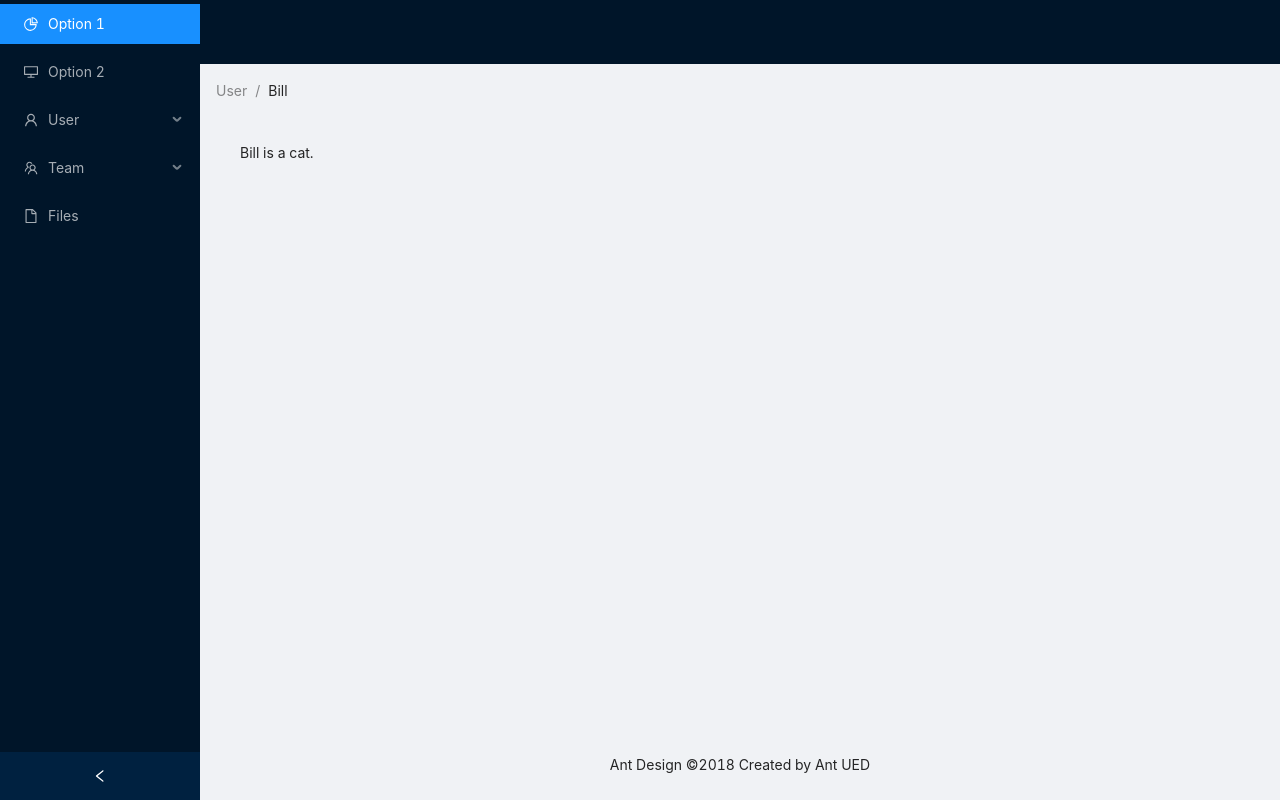
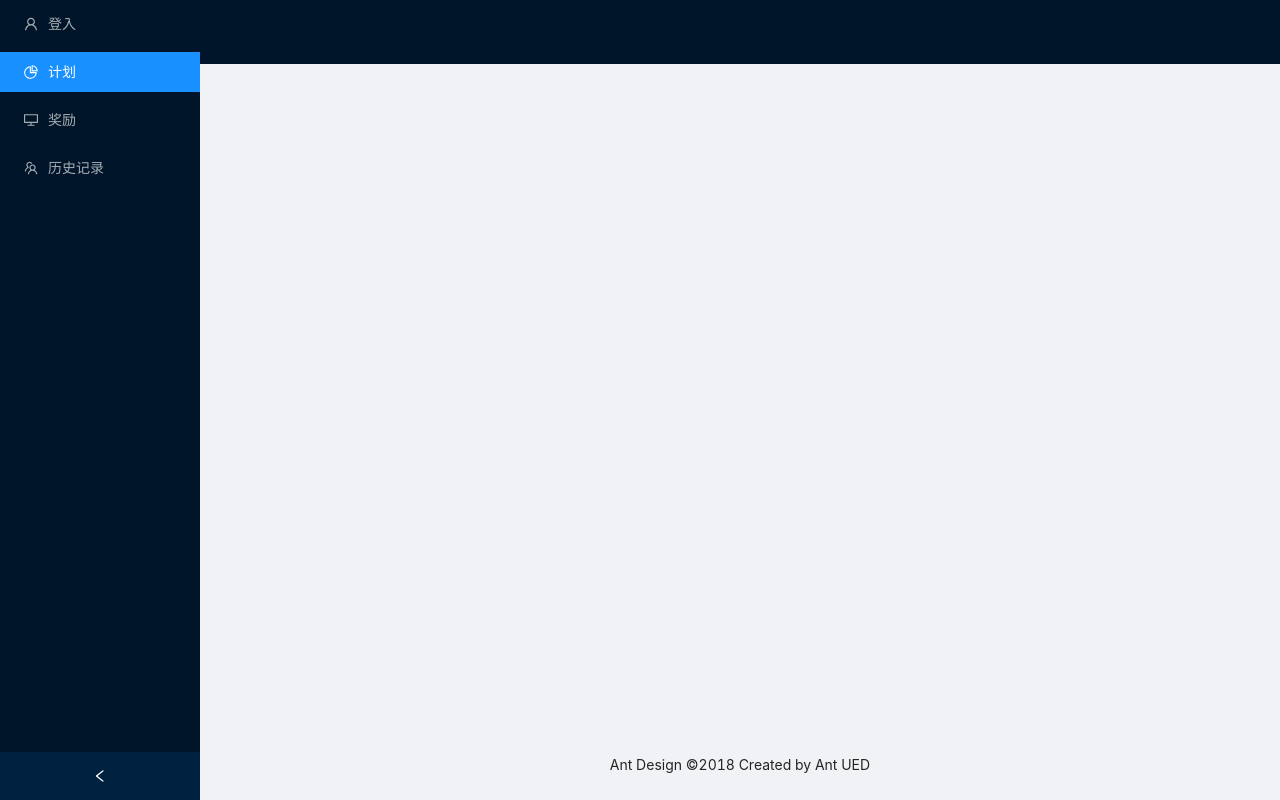
Before and after one commit to MattisZheng/sisyphus_stone, a React (Vite) app: page / in a window 1280 px wide. Built offline with nearby package versions, Linux system fonts and the light colour scheme.

Commit message:
update Sider

```diff
--- a/src/App.jsx
+++ b/src/App.jsx
@@ -13,11 +13,11 @@ function getItem(label, key, icon, children) {
 }
 
 const items = [
-  getItem("Option 1", "1", <PieChartOutlined />),
-  getItem("Option 2", "2", <DesktopOutlined />),
-  getItem("User", "sub1", <UserOutlined />, [getItem("Tom", "3"), getItem("Bill", "4"), getItem("Alex", "5")]),
-  getItem("Team", "sub2", <TeamOutlined />, [getItem("Team 1", "6"), getItem("Team 2", "8")]),
-  getItem("Files", "9", <FileOutlined />),
+  // auth
+  getItem("登入", "0", <UserOutlined />),
+  getItem("计划", "1", <PieChartOutlined />),
+  getItem("奖励", "2", <DesktopOutlined />),
+  getItem("历史记录", "3", <TeamOutlined />),
 ];
 
 function App() {
@@ -29,7 +29,6 @@ function App() {
       }}
     >
       <Sider collapsible collapsed={collapsed} onCollapse={(value) => setCollapsed(value)}>
-        <div className="logo" />
         <Menu theme="dark" defaultSelectedKeys={["1"]} mode="inline" items={items} />
       </Sider>
       <Layout className="site-layout">
@@ -43,25 +42,7 @@ function App() {
           style={{
             margin: "0 16px",
           }}
-        >
-          <Breadcrumb
-            style={{
-              margin: "16px 0",
-            }}
-          >
-            <Breadcrumb.Item>User</Breadcrumb.Item>
-            <Breadcrumb.Item>Bill</Breadcrumb.Item>
-          </Breadcrumb>
-          <div
-            className="site-layout-background"
-            style={{
-              padding: 24,
-              minHeight: 360,
-            }}
-          >
-            Bill is a cat.
-          </div>
-        </Content>
+        ></Content>
         <Footer
           style={{
             textAlign: "center",
@@ -72,6 +53,6 @@ function App() {
       </Layout>
     </Layout>
   );
-};
+}
 
 export default App;
```
